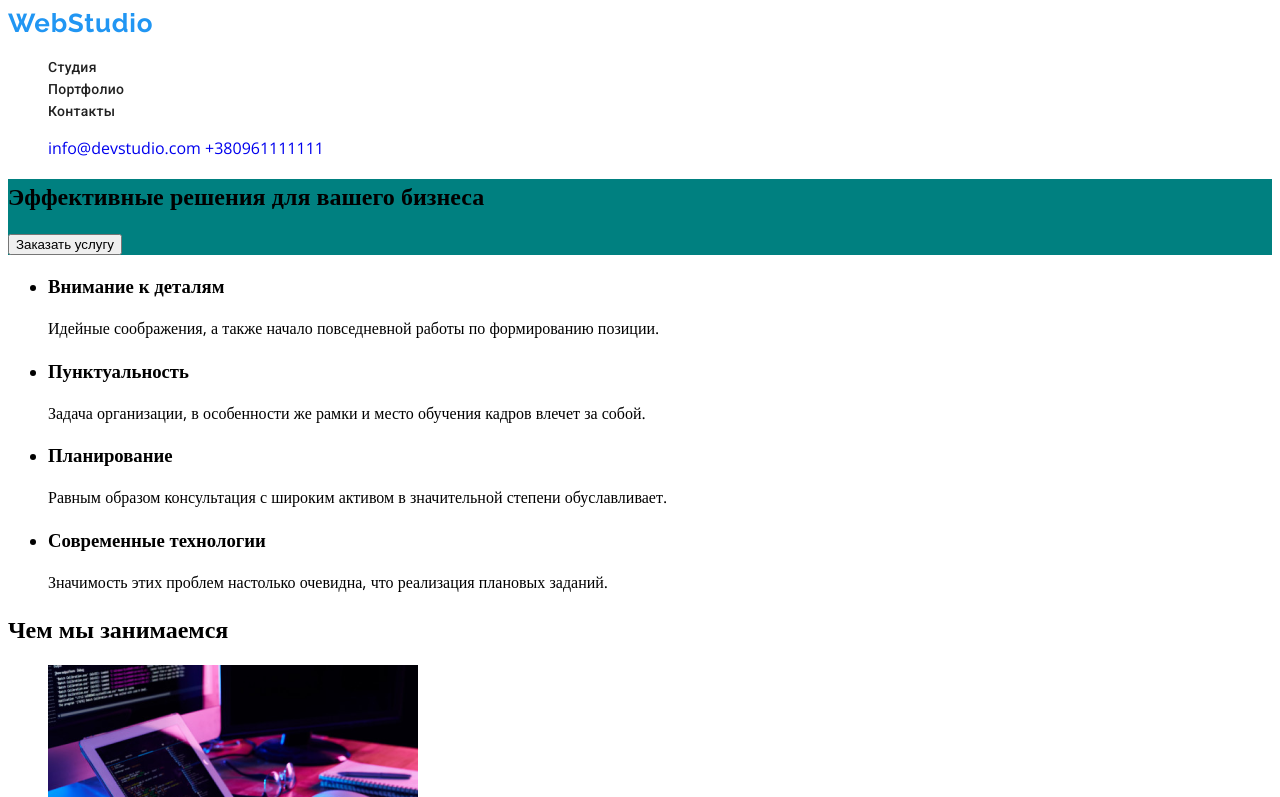
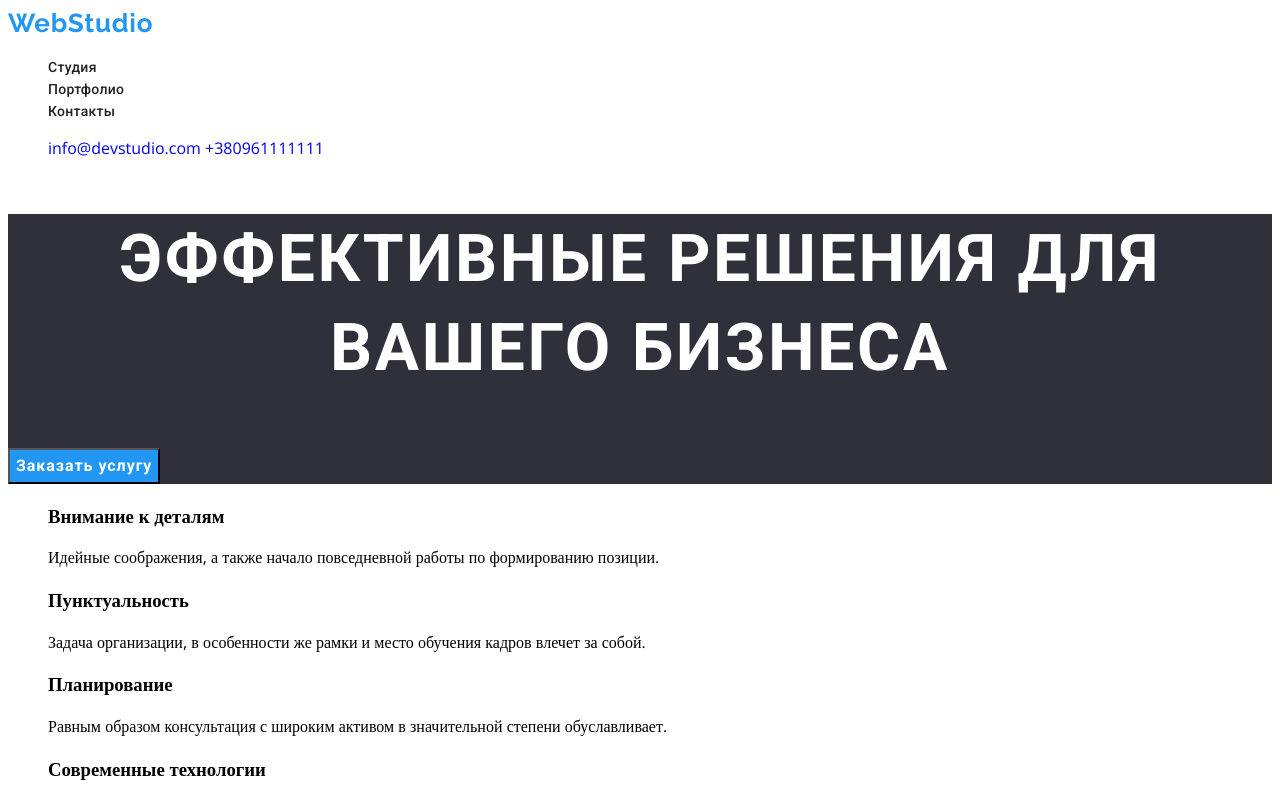
Before and after one commit to Drews21/goit-markup-hw-02, a plain HTML site: page index.html in a window 1280 px wide. Shown: the top 797 px of the page. Drawn offline with nearby package versions, Linux system fonts and the light colour scheme.

Commit message:
проставлены шрифты в цсс для страницы Студио

```diff
--- a/css/style.css
+++ b/css/style.css
@@ -1,6 +1,7 @@
 :root {
   --footer-bg: #2f303a;
   /*---filters button colors---*/
+  --hero-bg: #2f303a;
   --btn-bg-active: #2196f3;
   --btn-bg-standby: #f5f4fa;
   --filter-text-on: #ffffff;
@@ -71,11 +72,55 @@ body {
 
 /*******стили для странички Студия***********/
 
+/*----------gallery-----------*/
+.hero-section {
+  font-family: Roboto;
+  font-style: normal;
+  font-weight: 900;
+  font-size: 44px;
+  line-height: 1.36;
+
+  text-align: center;
+  letter-spacing: 0.06em;
+  text-transform: uppercase;
+  color: #ffffff;
+
+  background: var(--hero-bg);
+}
+
+.hero-btn {
+  background-color: var(--accent-color);
+  font-family: Roboto;
+  font-style: normal;
+  font-weight: bold;
+  font-size: 16px;
+  line-height: 1.87;
+
+  display: flex;
+  align-items: center;
+  text-align: center;
+  letter-spacing: 0.06em;
+  color: #ffffff;
+}
+
+.team {
+  background-color: tomato;
+  /*width: 200;*/
+}
 .team-list {
 }
 .team-item {
 }
 .team-title {
+  font-family: Roboto;
+  font-style: normal;
+  font-weight: bold;
+  font-size: 14px;
+  line-height: 16px;
+  letter-spacing: 0.03em;
+  text-transform: uppercase;
+
+  color: #212121;
 }
 .team-img {
 }
@@ -112,7 +157,7 @@ body {
 }
 
 .filter-item {
-  text-decoration: none;
+  /*text-decoration: none;*/
   background-color: #f5f4fa;
 }
 
@@ -121,17 +166,6 @@ body {
   color: var(--filter-text-off);
 }
 
-/*----------gallery-----------*/
-.hero-section {
-  background-color: teal;
-  width: 200;
-}
-
-.team {
-  background-color: tomato;
-  width: 200;
-}
-
 /**********footer**********/
 .footer {
   background-color: var(--footer-bg);
--- a/index.html
+++ b/index.html
@@ -46,11 +46,11 @@
     <main>
         <section class="hero-section"> <!--Секция с доводами-->
             <h1 class="hero">Эффективные решения для вашего бизнеса</h1>
-            <button class="" type="button">Заказать услугу</button>
+            <button class="hero-btn" type="button">Заказать услугу</button>
         </section>
 
         <section class="skills">
-            <ul class="skills-list">
+            <ul class="skills-list list">
                 <li class="skills-item">
                     <h3 class="skills-title">Внимание к деталям</h3>
                     <p class="skills-subtitle">Идейные соображения, а также начало повседневной работы по формированию позиции.</p>
@@ -72,7 +72,7 @@
 
         <section class="doing">
             <h2>Чем мы занимаемся</h2>
-            <ul class="doing-list">
+            <ul class="doing-list list">
                 <li class="doing-item"><img class="doing-img" src="./images/box1.png" alt="руки и планшет" width="370"></li>
                 <li class="doing-item"><img class="doing-img" src="./images/box2.png" alt="руки и мобильный" width="370"></li>
                 <li class="doing-item"><img class="doing-img" src="./images/box3.png" alt="руки и цветовая карта" width="370"></li>
@@ -82,7 +82,7 @@
         <section class="team">
             <!--Секция с портретами команды-->
             <h2>Наша команда</h2>
-            <ul class="team-list">
+            <ul class="team-list list">
                 <li class="team-item">
                     <img class="team-img" src="./images/img1.jpg" alt="парень в коричневом" width="270">
                     <h3 class="team-title">Игорь Демьяненко</h3>
```
